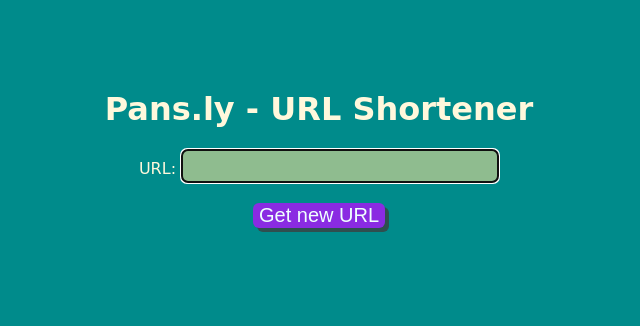
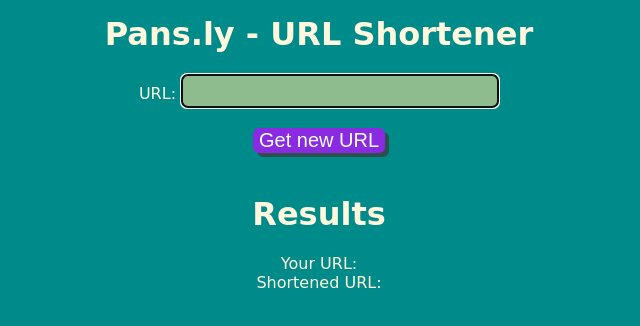
Before and after one commit to webDva/Pans.ly, a website: page public/index.html in a window 1280 px wide. Shown: the whole page, without its empty margins (321-961 px from the left). Drawn offline with Linux system fonts and the light colour scheme; a web font is replaced by a local one.

Commit message:
added results html template content

```diff
--- a/public/index.html
+++ b/public/index.html
@@ -21,5 +21,6 @@
     </head>
     <body>
         <client></client>
+        <results></results>
     </body>
 </html>
--- a/public/results/results.template.html
+++ b/public/results/results.template.html
@@ -1 +1,4 @@
-<div>huh</div>
+<div class="centerContainer">
+    <h1>Results</h1>
+    Your URL: <b>{{Results.UserData.UsersLongUrl}}</b> Shortened URL: <b>{{Results.UserData.UsersShortUrl}}</b>
+</div>
--- a/public/style.css
+++ b/public/style.css
@@ -35,7 +35,7 @@ input {
     flex-direction: column;  /* make main axis vertical */
     justify-content: center; /* center items vertically, in this case */
     align-items: center;     /* center items horizontally, in this case */
-    height: 300px;
+    height: 150px;
 }
 
 .buttonContainer {
```
